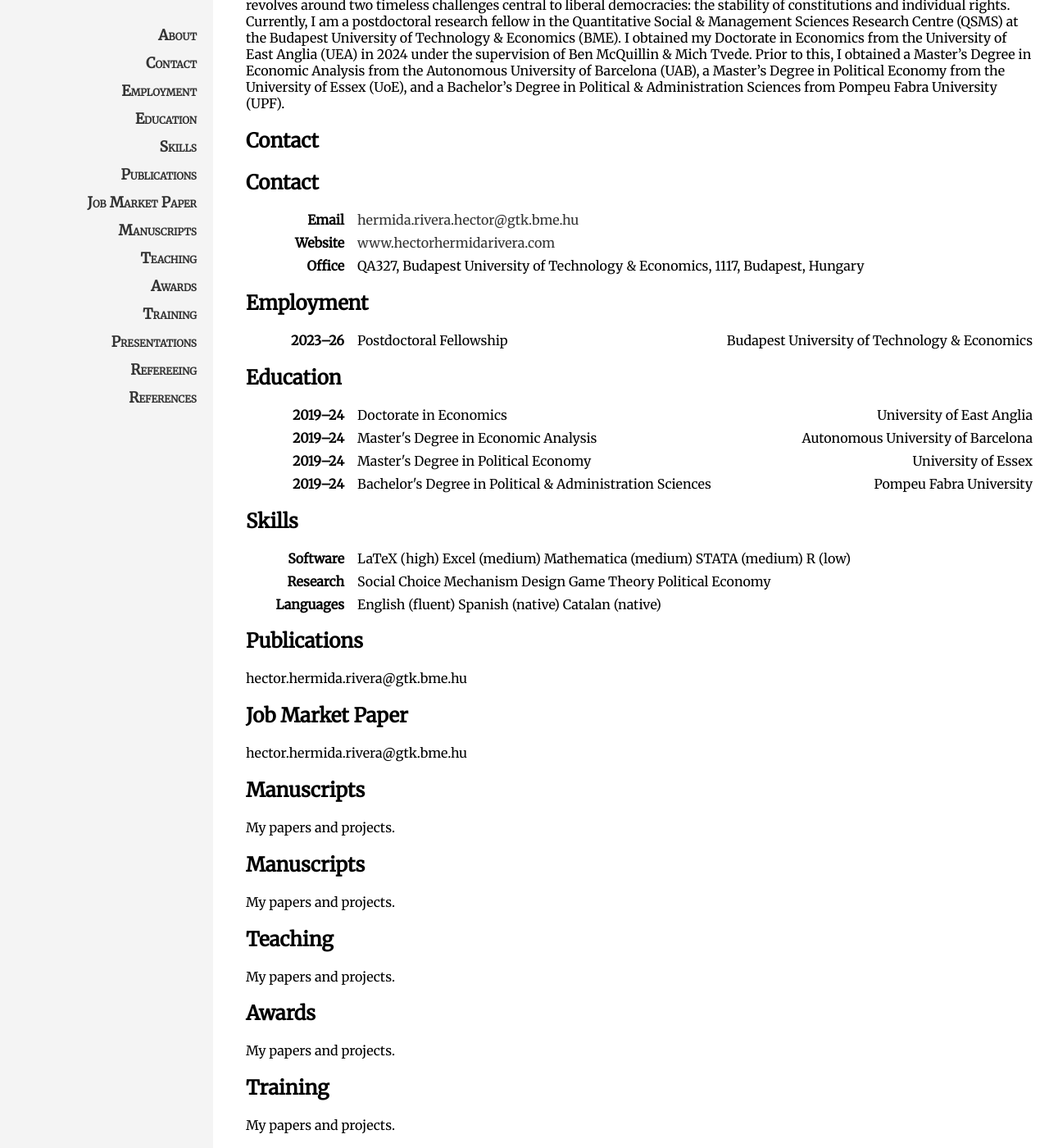
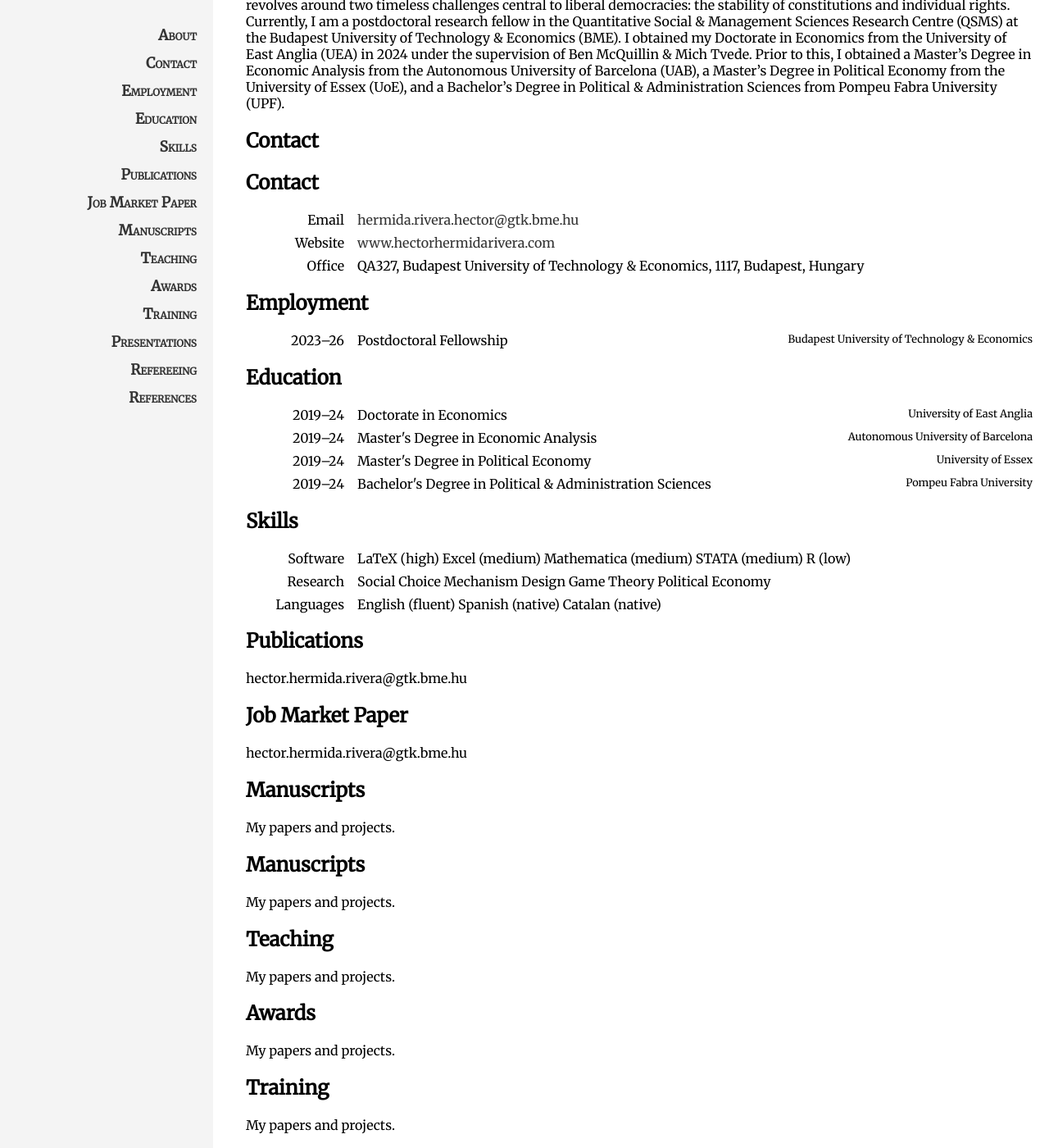
Before and after one commit to HectorHermidaRivera/hectorhermidarivera.github.io, a Jekyll site: the page built from index.md, in a window 1280 px wide and 1400 px high, scrolled down 206 px. Shown: the whole window at 82% size. Built offline with Jekyll 4.4.1, drawn with Linux system fonts in a browser that asks for light colours.

Commit message:
Modify label font weight and add footnote style
Changed font weight of label to normal and added footnote size for last span.

```diff
--- a/assets/css/style.css
+++ b/assets/css/style.css
@@ -50,7 +50,7 @@ body {
 }
 
 .two-column .label {
-  font-weight: bold;
+  font-weight: normal; /* non-bold */
   text-align: right;
 }
 
@@ -80,3 +80,7 @@ body {
 .fill-line span {
   white-space: nowrap;
 }
+
+.fill-line span:last-child {
+  font-size: 0.8em; /* footnote size for right-aligned text */
+}
```
